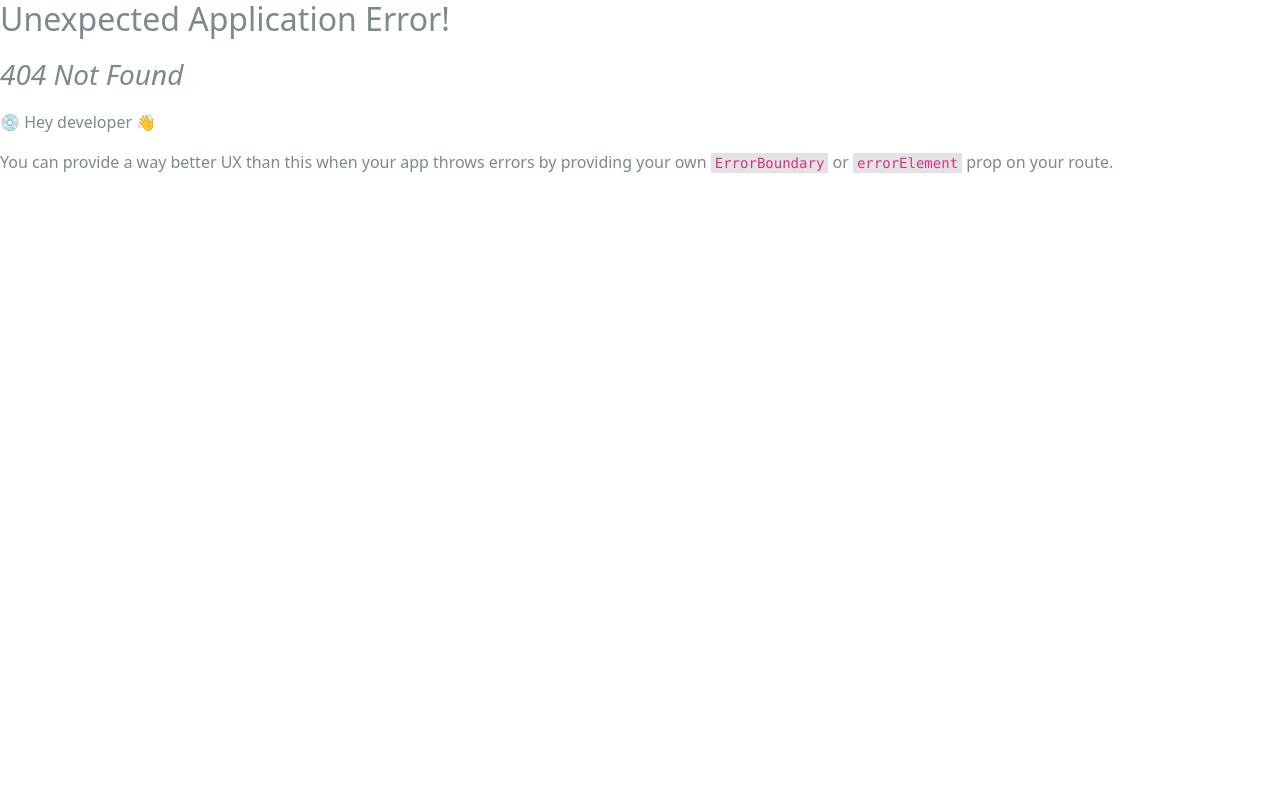
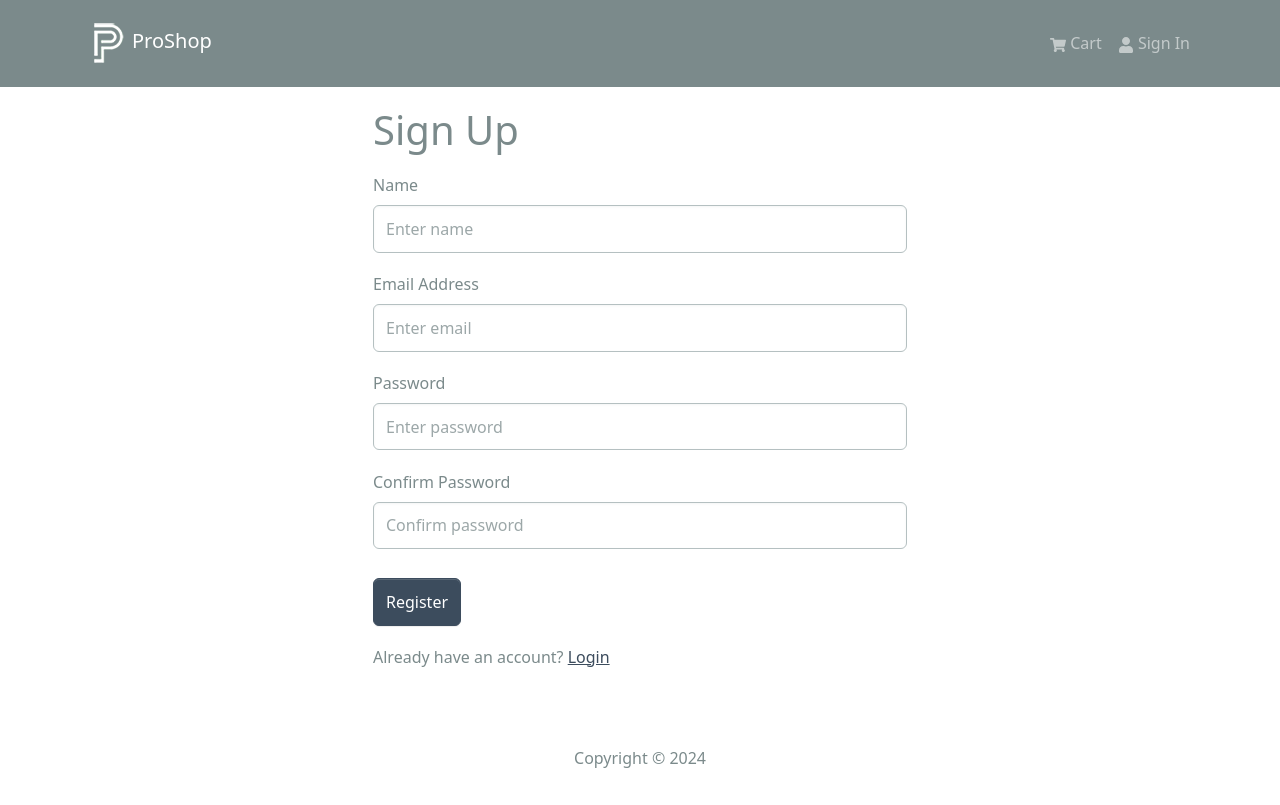
Before and after one commit to satyam140105/proshop-v2, a React (Create React App) app in the folder frontend/: page /register in a window 1280 px wide. Before the commit this address had no page. Built offline with nearby package versions, Linux system fonts and the light colour scheme.

Commit message:
frontend auth done

```diff
--- a/frontend/src/components/Header.jsx
+++ b/frontend/src/components/Header.jsx
@@ -1,25 +1,35 @@
 import { Navbar, Nav, Container, NavDropdown, Badge } from "react-bootstrap";
 import { FaShoppingCart, FaUser } from "react-icons/fa";
 import { LinkContainer } from "react-router-bootstrap";
-import { useSelector } from "react-redux";
-import Logo from "../assets/logo.png";
+import { useSelector, useDispatch } from "react-redux";
+import logo from "../assets/logo.png";
+import { useLogoutMutation } from "../slices/usersApiSlice";
+import { logout } from "../slices/authSlice";
+import { useNavigate } from "react-router-dom";
 const Header = () => {
   const { cartItems } = useSelector((state) => state.cart);
 
   const { userInfo } = useSelector((state) => state.auth);
-
-  const logoutHandler = () => {
-    console.log("logout");
+  const dispatch = useDispatch();
+  const navigate = useNavigate();
+  const [logoutApiCall] = useLogoutMutation();
+  const logoutHandler =async () => {
+    try {
+      await logoutApiCall().unwrap();
+      dispatch(logout());
+      navigate("/login");
+    } catch (err) {console.log(err)}
   };
 
   return (
-    <>
     <header>
       <Navbar bg="dark" variant="dark" expand="lg" collapseOnSelect>
         <Container>
           <LinkContainer to="/">
-
-              <Navbar.Brand>ProShop</Navbar.Brand>
+            <Navbar.Brand>
+              <img src={logo} alt="ProShop" />
+              ProShop
+            </Navbar.Brand>
           </LinkContainer>
           <Navbar.Toggle aria-controls="basic-navbar-nav" />
           <Navbar.Collapse id="basic-navbar-nav">
@@ -57,7 +67,6 @@
         </Container>
       </Navbar>
     </header>
-    </>
   );
 };
 
--- a/frontend/src/index.js
+++ b/frontend/src/index.js
@@ -17,6 +17,7 @@
 import ProductScreen from "./screens/ProductScreen";
 import CartScreen from "./screens/CartScreen";
 import LoginScreen from "./screens/LoginScreen";
+import RegisterScreen from "./screens/RegisterScreen";
 const router = createBrowserRouter(
   createRoutesFromElements(
     <Route path="/" element={<App />}>
@@ -24,6 +25,7 @@
       <Route path="/product/:id" element={<ProductScreen />} />
       <Route path="/cart" element={<CartScreen />} />
       <Route path="/login" element={<LoginScreen />} />
+      <Route path="/register" element={<RegisterScreen />} />
     </Route>
   )
 );
--- /dev/null
+++ b/frontend/src/screens/RegisterScreen.jsx
@@ -0,0 +1,107 @@
+import React from "react";
+import { Link, useNavigate, useLocation } from "react-router-dom";
+import { useState, useEffect } from "react";
+import { Form, Button, Row, Col } from "react-bootstrap";
+import { useDispatch, useSelector } from "react-redux";
+import Loader from "../components/Loader";
+import FormContainer from "../components/FormContainer";
+import { useRegisterMutation } from "../slices/usersApiSlice";
+import { setCredentials } from "../slices/authSlice";
+import { toast } from "react-toastify";
+
+const RegisterScreen = () => {
+  const [email, setEmail] = useState("");
+  const [name, setName] = useState("");
+  const [password, setPassword] = useState("");
+  const [confirmPassword, setConfirmPassword] = useState("");
+  const dispatch = useDispatch();
+  const navigate = useNavigate();
+  const [register, { isLoading }] = useRegisterMutation();
+  const { userInfo } = useSelector((state) => state.auth);
+  const { search } = useLocation();
+  const sp = new URLSearchParams(search);
+  const redirect = sp.get("redirect") || "/";
+  useEffect(() => {
+    if (userInfo) {
+      navigate(redirect);
+    }
+  }, [userInfo, redirect, navigate]);
+  const submitHandler = async (e) => {
+    e.preventDefault();
+    if (password !== confirmPassword) {
+      toast.error("Passwords do not match");
+      return;
+    } else {
+      try {
+        const res = await register({ name, email, password }).unwrap();
+        dispatch(setCredentials({ ...res }));
+        navigate(redirect);
+      } catch (err) {
+        toast.error(err?.data?.message || err.error);
+      }
+    }
+  };
+  return (
+    <FormContainer>
+      <h1>Sign Up</h1>
+      <Form onSubmit={submitHandler}>
+      <Form.Group controlId="name" className="my-3">
+          <Form.Label>Name</Form.Label>
+          <Form.Control
+            type="text"
+            placeholder="Enter name"
+            value={name}
+            onChange={(e) => setName(e.target.value)}
+          ></Form.Control>
+        </Form.Group>
+        <Form.Group controlId="email" className="my-3">
+          <Form.Label>Email Address</Form.Label>
+          <Form.Control
+            type="email"
+            placeholder="Enter email"
+            value={email}
+            onChange={(e) => setEmail(e.target.value)}
+          ></Form.Control>
+        </Form.Group>
+        <Form.Group controlId="password" className="my-3">
+          <Form.Label>Password</Form.Label>
+          <Form.Control
+            type="password"
+            placeholder="Enter password"
+            value={password}
+            onChange={(e) => setPassword(e.target.value)}
+          ></Form.Control>
+        </Form.Group>
+        <Form.Group controlId="confirmPassword" className="my-3">
+          <Form.Label>Confirm Password</Form.Label>
+          <Form.Control
+            type="password"
+            placeholder="Confirm password"
+            value={confirmPassword}
+            onChange={(e) => setConfirmPassword(e.target.value)}
+          ></Form.Control>
+        </Form.Group>
+        <Button
+          type="submit"
+          variant="primary"
+          className="mt-2"
+          disabled={isLoading}
+        >
+          Register
+        </Button>
+
+        {isLoading && <Loader />}
+      </Form>
+      <Row className="py-3">
+        <Col>
+          Already have an account?{" "}
+          <Link to={redirect ? `/login?redirect=${redirect}` : "/login"}>
+            Login
+          </Link>
+        </Col>
+      </Row>
+    </FormContainer>
+  );
+};
+
+export default RegisterScreen;
--- a/frontend/src/slices/authSlice.js
+++ b/frontend/src/slices/authSlice.js
@@ -13,8 +13,13 @@
       state.userInfo = action.payload;
       localStorage.setItem("userInfo", JSON.stringify(action.payload));
     },
+
+    logout: (state) => {
+      state.userInfo = null;
+      localStorage.removeItem("userInfo");
+    },
   },
 });
 
-export const { setCredentials } = authSlice.actions;
+export const { setCredentials, logout } = authSlice.actions;
 export default authSlice.reducer;
--- a/frontend/src/slices/usersApiSlice.js
+++ b/frontend/src/slices/usersApiSlice.js
@@ -9,6 +9,19 @@
         body: data,
       }),
     }),
+    register: builder.mutation({
+      query: (data) => ({
+        url: `${USERS_URL}`,
+        method: "POST",
+        body: data,
+      }),
+    }),
+    logout: builder.mutation({
+      query: () => ({
+        url: `${USERS_URL}/logout`,
+        method: "POST",
+      }),
+    }),
   }),
 });
-export const { useLoginMutation } =usersApiSlice;
+export const { useLoginMutation,useLogoutMutation,useRegisterMutation } =usersApiSlice;
```
Lines whose indentation alone changed are shown as unchanged.
